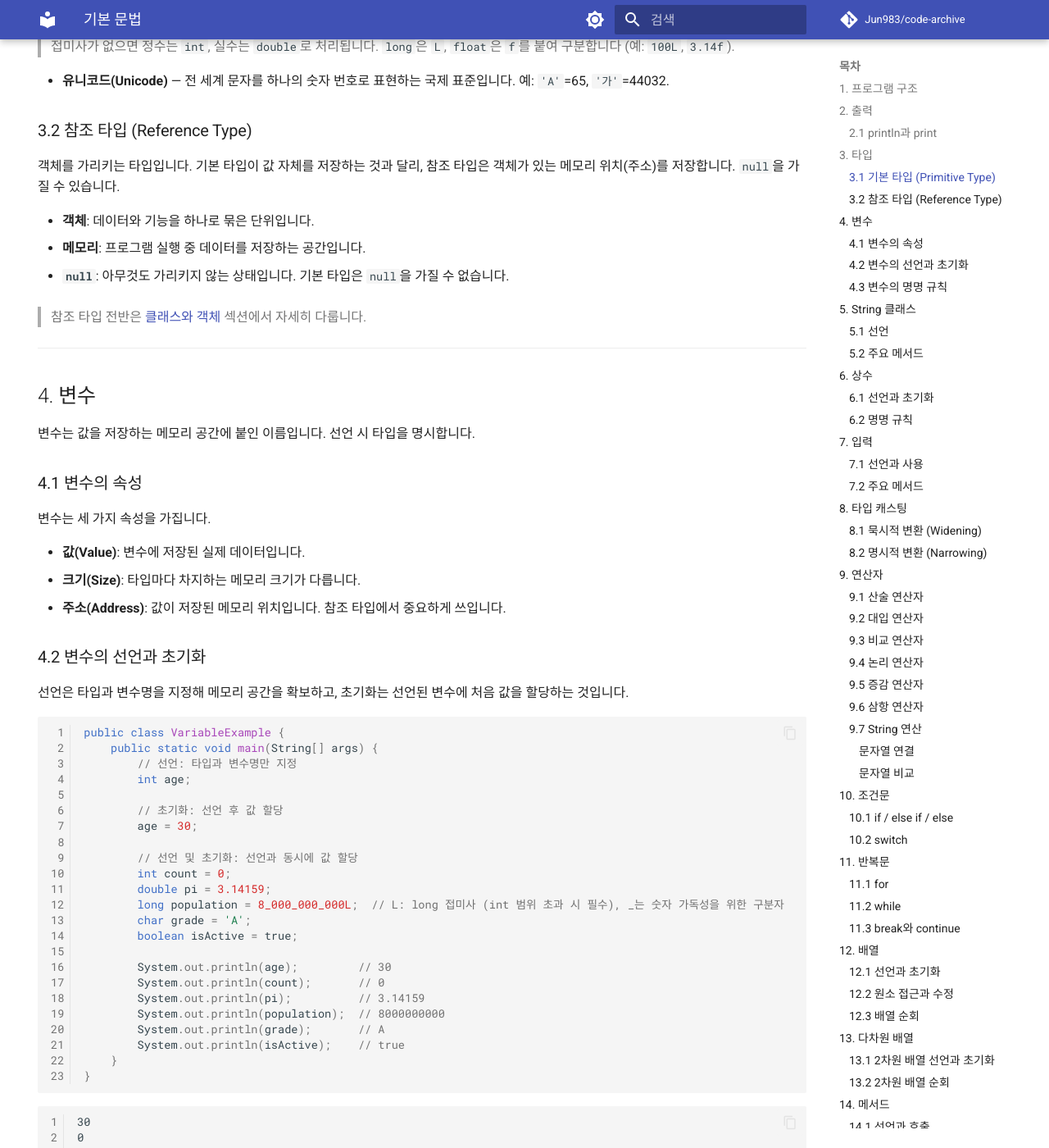
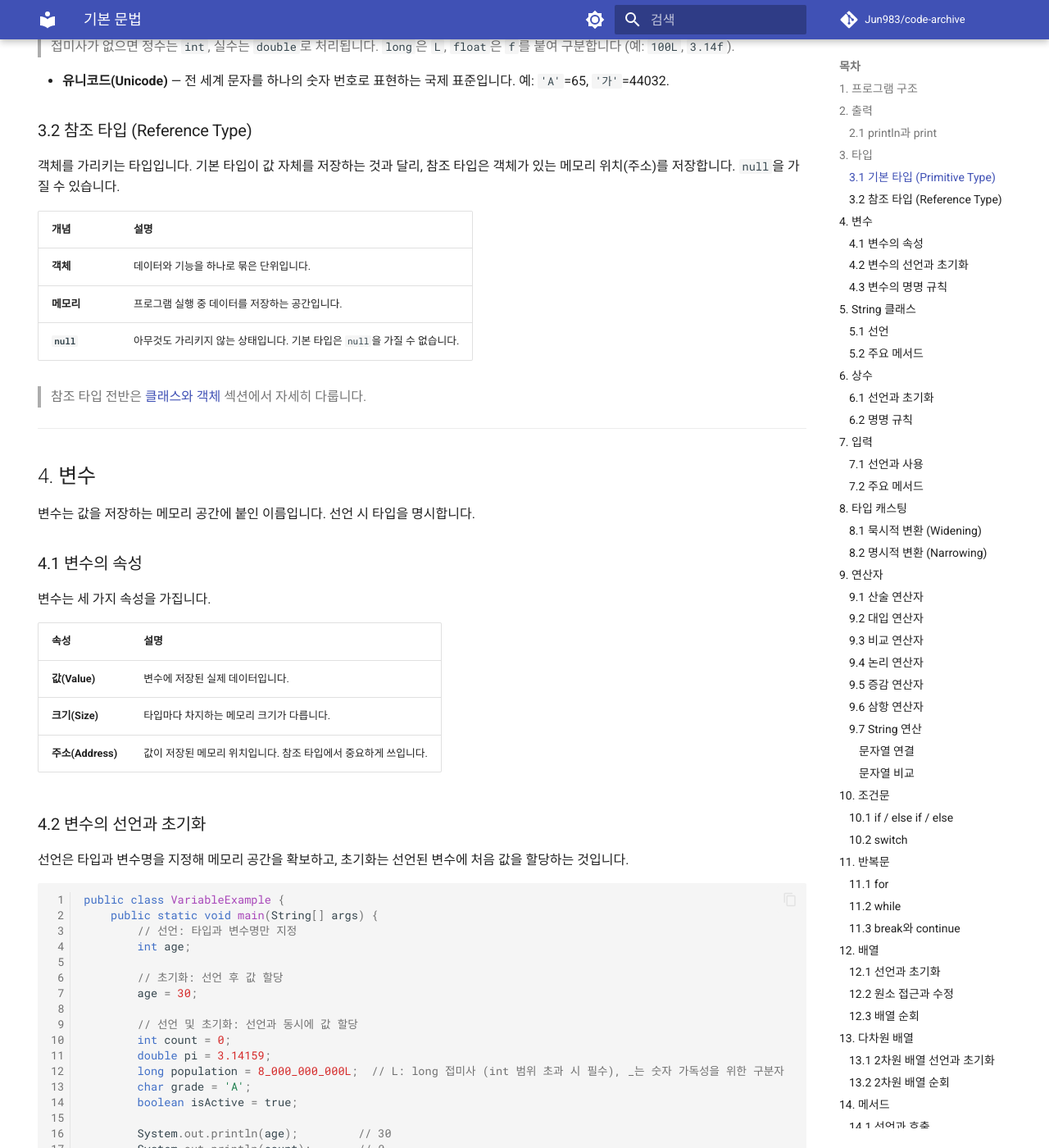
Before and after one commit to Jun983/code-archive, an MkDocs documentation site: the page built from docs/java/syntax.md, in a window 1280 px wide and 1400 px high, scrolled down 2102 px. Shown: the whole window at 82% size. Built offline with MkDocs 1.6.1 and Material for MkDocs 9.7.7, drawn with Linux system fonts in a browser that asks for light colours; comment, search, counter and statistics services are not loaded.

Commit message:
docs(java): 참조 타입 및 변수 속성 섹션의 목록을 표 형식으로 변환
Co-Authored-By: Claude Sonnet 4.6 <noreply@anthropic.com>

```diff
--- a/docs/java/syntax.md
+++ b/docs/java/syntax.md
@@ -91,10 +91,11 @@ true
 
 객체를 가리키는 타입입니다. 기본 타입이 값 자체를 저장하는 것과 달리, 참조 타입은 객체가 있는 메모리 위치(주소)를 저장합니다. `null`을 가질 수 있습니다.
 
-- **객체**: 데이터와 기능을 하나로 묶은 단위입니다.
-- **메모리**: 프로그램 실행 중 데이터를 저장하는 공간입니다.
-
-- **`null`**: 아무것도 가리키지 않는 상태입니다. 기본 타입은 `null`을 가질 수 없습니다.
+| 개념 | 설명 |
+|------|------|
+| **객체** | 데이터와 기능을 하나로 묶은 단위입니다. |
+| **메모리** | 프로그램 실행 중 데이터를 저장하는 공간입니다. |
+| **`null`** | 아무것도 가리키지 않는 상태입니다. 기본 타입은 `null`을 가질 수 없습니다. |
 
 > 참조 타입 전반은 [클래스와 객체](class-object.md) 섹션에서 자세히 다룹니다.
 
@@ -108,9 +109,11 @@ true
 
 변수는 세 가지 속성을 가집니다.
 
-- **값(Value)**: 변수에 저장된 실제 데이터입니다.
-- **크기(Size)**: 타입마다 차지하는 메모리 크기가 다릅니다.
-- **주소(Address)**: 값이 저장된 메모리 위치입니다. 참조 타입에서 중요하게 쓰입니다.
+| 속성 | 설명 |
+|------|------|
+| **값(Value)** | 변수에 저장된 실제 데이터입니다. |
+| **크기(Size)** | 타입마다 차지하는 메모리 크기가 다릅니다. |
+| **주소(Address)** | 값이 저장된 메모리 위치입니다. 참조 타입에서 중요하게 쓰입니다. |
 
 ### 4.2 변수의 선언과 초기화
 
```
